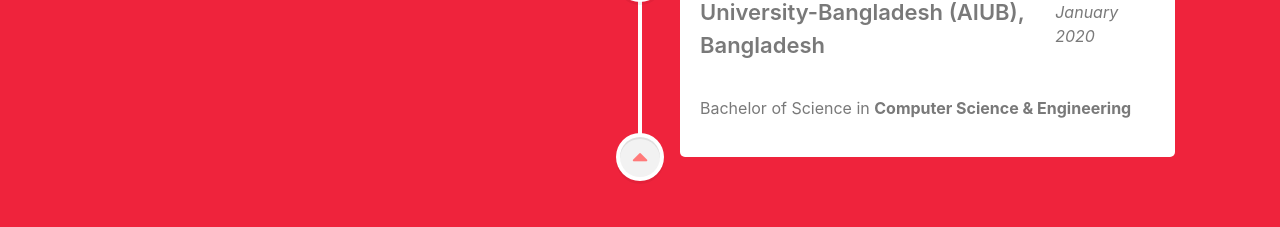
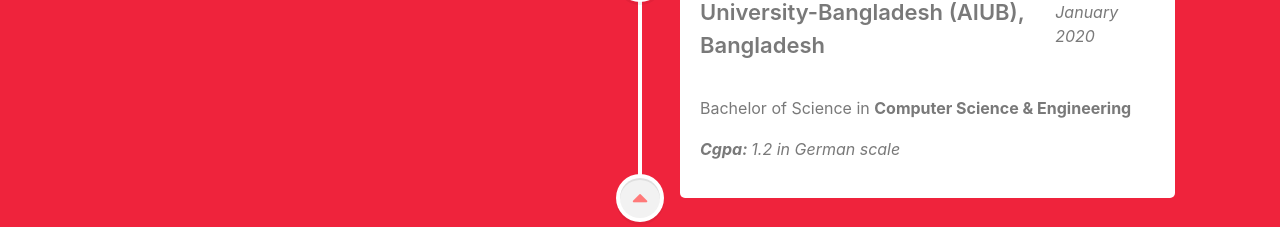
Before and after one commit to EANadim/my-portfolio-frontend, a React (Create React App) app: page / in a window 1280 px wide. Shown: the part 2400-2627 px from the top of the page. Built offline with nearby package versions, Linux system fonts and the light colour scheme.

Commit message:
first heroku commit

```diff
--- a/src/components/AcademicBackground/index.jsx
+++ b/src/components/AcademicBackground/index.jsx
@@ -31,6 +31,7 @@
                         </div>
                         <br />
                         <p>Bachelor of Science in <b>Computer Science & Engineering</b></p>
+                        <p><i><b>Cgpa: </b>1.2 in German scale</i></p>
                     </section>
                 </div>
             </div>
```
